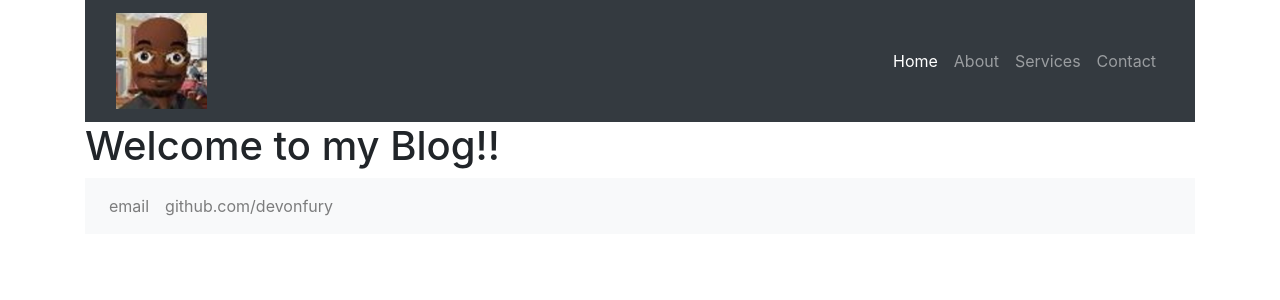
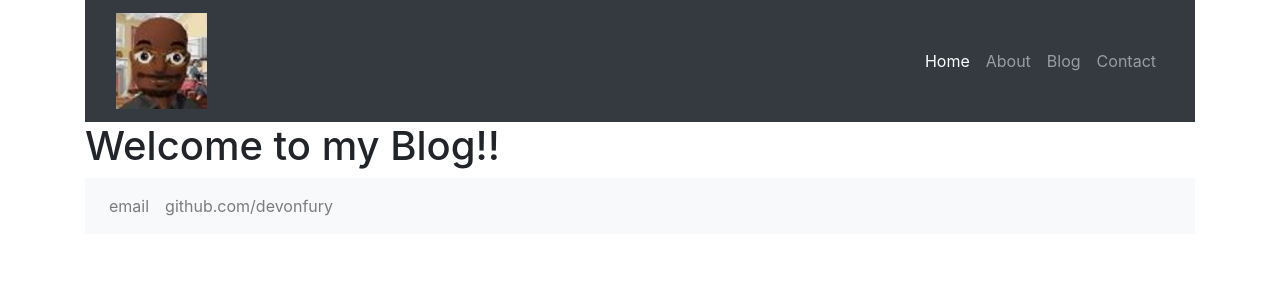
Before and after one commit to devonfury/devonfury.github.io, a Jekyll site: the page built from index.md, in a window 1280 px wide. Shown: the top 300 px of the page. Built offline with Jekyll 4.4.1, drawn with Linux system fonts in a browser that asks for light colours.

Commit message:
testing blog

```diff
--- a/_layouts/default.html
+++ b/_layouts/default.html
@@ -31,7 +31,7 @@
 							<a class="nav-link" href="#">About</a>
 						</li>
 						<li class="nav-item">
-							<a class="nav-link" href="#">Services</a>
+							<a class="nav-link" href="/blog">Blog</a>
 						</li>
 						<li class="nav-item">
 							<a class="nav-link" href="#">Contact</a>
```
